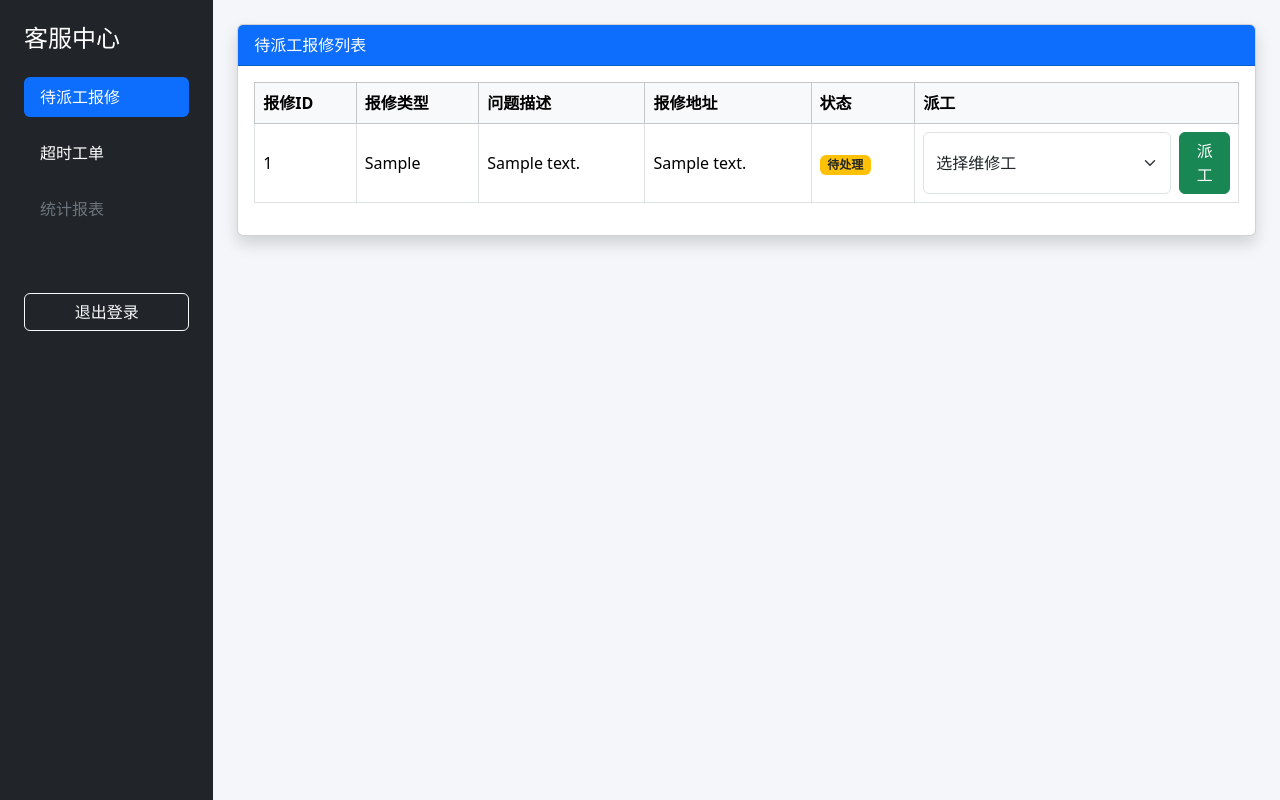
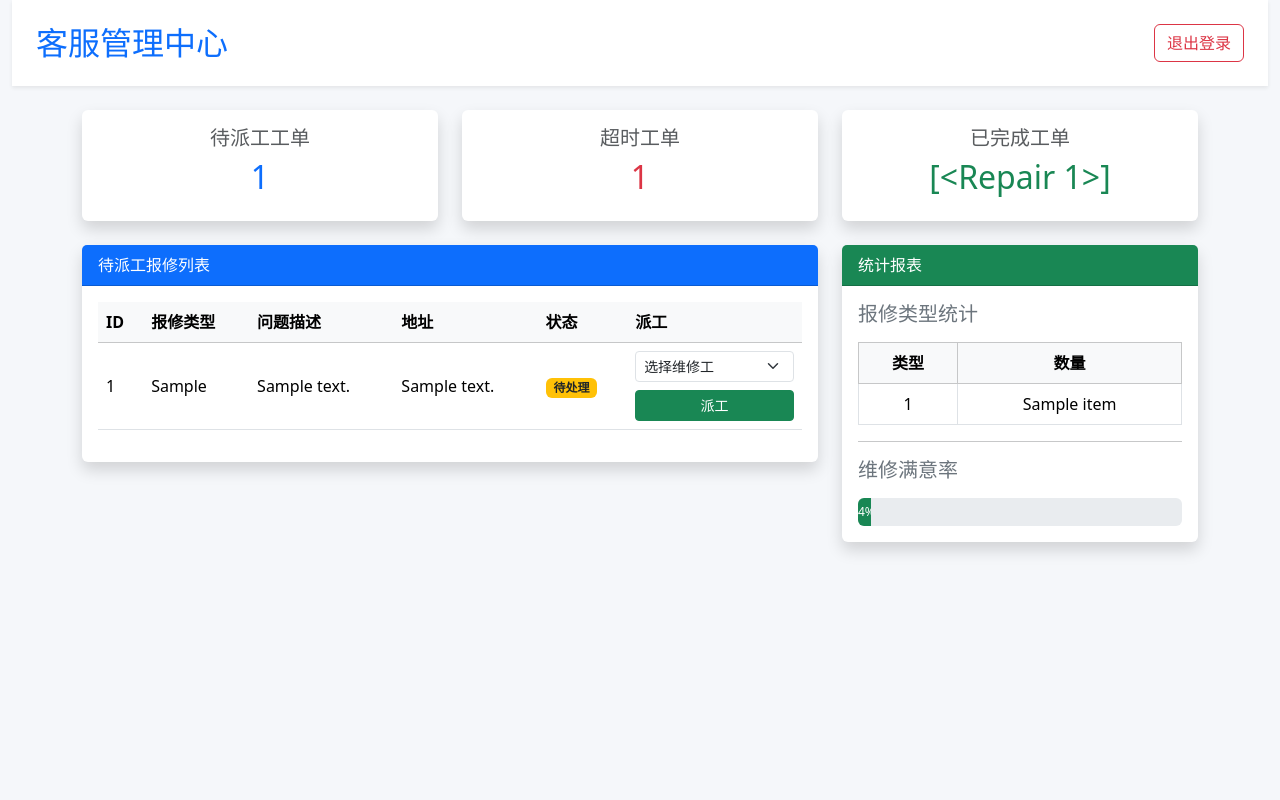
Before and after one commit to 007miaomiao/repair_system, a Flask app: template property_repair_system/templates/service_dashboard.html in a window 1280 px wide. Run offline with Flask 3, Linux system fonts and the light colour scheme; tables that the repository leaves empty hold one stand-in row (values such as "Sample post"); the template is opened without the code that fills it: values that come from a table or form of the project are taken from there, most other values are stand-ins (such as "Sample title", 1, 10 or a date in 2020).

Commit message:
Add files via upload

```diff
--- a/property_repair_system/templates/service_dashboard.html
+++ b/property_repair_system/templates/service_dashboard.html
@@ -3,66 +3,76 @@
 <head>
     <meta charset="UTF-8">
     <title>客服管理中心</title>
-
-    <!-- Bootstrap -->
     <link href="https://cdn.jsdelivr.net/npm/bootstrap@5.3.2/dist/css/bootstrap.min.css" rel="stylesheet">
 </head>
-<body style="background-color:#f4f6f9;">
+
+<body style="background-color:#f5f7fa;">
 
 <div class="container-fluid">
+
+    <!-- 顶部 -->
+    <div class="d-flex justify-content-between align-items-center p-4 bg-white shadow-sm mb-4">
+        <h2 class="text-primary m-0">客服管理中心</h2>
+        <a href="/logout" class="btn btn-outline-danger">退出登录</a>
+    </div>
+
+    <div class="container">
+
+        <!-- 顶部统计卡片 -->
+        <div class="row mb-4">
+
+            <div class="col-md-4">
+                <div class="card shadow text-center border-0">
+                    <div class="card-body">
+                        <h5 class="text-muted">待派工工单</h5>
+                        <h2 class="text-primary">{{ pending_count }}</h2>
+                    </div>
+                </div>
+            </div>
+
+            <div class="col-md-4">
+                <div class="card shadow text-center border-0">
+                    <div class="card-body">
+                        <h5 class="text-muted">超时工单</h5>
+                        <h2 class="text-danger">{{ timeout_count }}</h2>
+                    </div>
+                </div>
+            </div>
+
+            <div class="col-md-4">
+                <div class="card shadow text-center border-0">
+                    <div class="card-body">
+                        <h5 class="text-muted">已完成工单</h5>
+                        <h2 class="text-success">{{ completed_count }}</h2>
+                    </div>
+                </div>
+            </div>
+
+        </div>
+
+        <!-- 主体左右布局 -->
         <div class="row">
 
-        <!-- 左侧边栏 -->
-        <div class="col-2 bg-dark text-white vh-100 p-4">
-            <h4 class="mb-4">客服中心</h4>
-
-            <ul class="nav flex-column">
-                <li class="nav-item mb-3">
-                    <a href="/service" class="nav-link text-white bg-primary rounded">
-                        待派工报修
-                    </a>
-                </li>
-
-                <li class="nav-item mb-3">
-                    <a href="/service" class="nav-link text-white">
-                        超时工单
-                    </a>
-                </li>
-
-                <li class="nav-item mb-3">
-                    <a href="#" class="nav-link text-secondary">
-                        统计报表
-                    </a>
-                </li>
-
-                <li class="nav-item mt-5">
-                    <a href="/logout" class="btn btn-outline-light w-100">
-                        退出登录
-                    </a>
-                </li>
-            </ul>
-        </div>
-
-        <!-- 右侧内容区 -->
-        <div class="col-10 p-4">
-
-            <div class="card shadow">
+            <!-- 左侧工单列表 -->
+            <div class="col-md-8">
+                <div class="card shadow border-0">
                     <div class="card-header bg-primary text-white">
                         待派工报修列表
                     </div>
 
                     <div class="card-body">
-                    <table class="table table-bordered table-hover align-middle">
+                        <table class="table table-hover align-middle">
                             <thead class="table-light">
                                 <tr>
-                                <th>报修ID</th>
+                                    <th>ID</th>
                                     <th>报修类型</th>
                                     <th>问题描述</th>
-                                <th>报修地址</th>
+                                    <th>地址</th>
                                     <th>状态</th>
                                     <th>派工</th>
                                 </tr>
                             </thead>
+
                             <tbody>
                             {% for repair in repairs %}
                                 <tr>
@@ -70,7 +80,6 @@
                                     <td>{{ repair.repair_type }}</td>
                                     <td>{{ repair.description }}</td>
                                     <td>{{ repair.owner_address }}</td>
-
                                     <td>
                                         {% if repair.id in timeout_repairs %}
                                             <span class="badge bg-danger">超时未处理</span>
@@ -78,19 +87,16 @@
                                             <span class="badge bg-warning text-dark">待处理</span>
                                         {% endif %}
                                     </td>
-
                                     <td>
-                                    <form method="POST" action="/service" class="d-flex">
+                                        <form method="POST" action="/service">
                                             <input type="hidden" name="repair_id" value="{{ repair.id }}">
-
-                                        <select name="worker_id" class="form-select me-2" required>
+                                            <select name="worker_id" class="form-select form-select-sm mb-2" required>
                                                 <option value="">选择维修工</option>
                                                 {% for worker in workers %}
                                                 <option value="{{ worker.userid }}">{{ worker.username }}</option>
                                                 {% endfor %}
                                             </select>
-
-                                        <button type="submit" class="btn btn-success">
+                                            <button type="submit" class="btn btn-success btn-sm w-100">
                                                 派工
                                             </button>
                                         </form>
@@ -98,7 +104,53 @@
                                 </tr>
                             {% endfor %}
                             </tbody>
+
                         </table>
+                    </div>
+                </div>
+            </div>
+
+            <!-- 右侧统计报表 -->
+            <div class="col-md-4">
+                <div class="card shadow border-0">
+                    <div class="card-header bg-success text-white">
+                        统计报表
+                    </div>
+
+                    <div class="card-body">
+
+                        <h5 class="mb-3 text-secondary">报修类型统计</h5>
+
+                        <table class="table table-bordered text-center">
+                            <thead class="table-light">
+                                <tr>
+                                    <th>类型</th>
+                                    <th>数量</th>
+                                </tr>
+                            </thead>
+                            <tbody>
+                                {% for item in repair_type_stats %}
+                                <tr>
+                                    <td>{{ item[0] }}</td>
+                                    <td>{{ item[1] }}</td>
+                                </tr>
+                                {% endfor %}
+                            </tbody>
+                        </table>
+
+                        <hr>
+
+                        <h5 class="text-secondary">维修满意率</h5>
+
+                        <div class="progress mt-3" style="height: 28px;">
+                            <div class="progress-bar bg-success"
+                                 role="progressbar"
+                                 style="width: {{ satisfaction_rate }}%;">
+                                {{ satisfaction_rate }}%
+                            </div>
+                        </div>
+
+                    </div>
                 </div>
             </div>
 
```
Also changed, not shown: property_repair_system/app_new.py (+32 -1 lines). Lines whose indentation alone changed are shown as unchanged.
